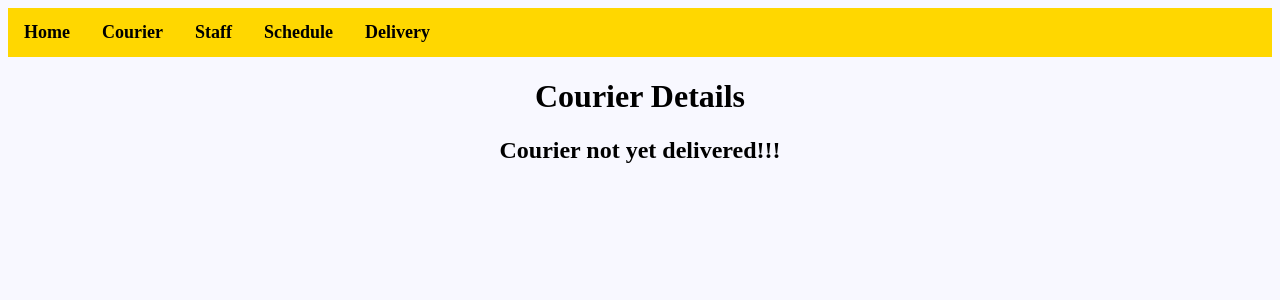
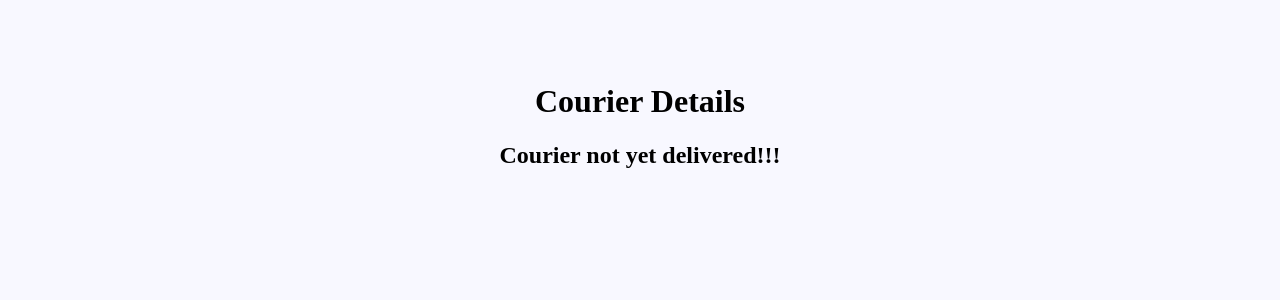
Before and after one commit to subhadippal006/Courier-Management-System, a PHP site: page /dbmsminiproj/track.php in a window 1280 px wide. Shown: the top 300 px of the page. Run offline with PHP 8.4, Linux system fonts and the light colour scheme; data comes from the database, SQL or seed files in the repository; data that the repository does not hold is empty.

Commit message:
final changes

```diff
--- a/track.php
+++ b/track.php
@@ -5,58 +5,8 @@
 table, th, td {
     border: 1px solid black;
 }
-figcaption {
-      color:black;
-      font-style: italic;
-      padding: 5px;
-      text-align: center;
-    }
-    * {
-      box-sizing: border-box;
-    }
 
-    .column {
-      float: left;
-      width: 20%;
-      padding: 20px;
-    }
 
-    /* Clearfix (clear floats) */
-    .row::after {
-      content: "";
-      clear: both;
-      display: table;
-    }
-    </style>
-<style>
-
-   ul {
-     list-style-type: none;
-     margin: 0;
-     padding: 0;
-     overflow:hidden;
-     background-color: #FFD700;
-   }
-
-   li {
-     float: left;
-   }
-
-   li a {
-     display: block;
-     color: black;
-     text-align: center;
-     padding: 14px 16px;
-     font-size: large;
-     text-decoration: none;
-   }
-
-   li a:hover {
-     background-color:ghostwhite;
-   }
-   .checked {
-  color: orange;
-}
 div {
   border: 10px solid black;
   background-color: ghostwhite;
@@ -68,28 +18,12 @@ div {
  body{
                background-color:ghostwhite;
             }
-			.button {
-  background-color:gold;
-  border: none;
-  color: black;
-  padding: 4px 15px;
-  text-align: center;
-  text-decoration: none;
-  display: inline-block;
-  font-size: 16px;
-  margin: 4px 2px;
-  cursor: pointer;
-}
 
 </style>
 <body>
-<ul>
-   <li><a class="active" href="home.html"><b>Home</b></a></li>
-   <li><a href="couriers.html"><b>Courier</b></a></li>
-   <li><a href="staff.html"><b>Staff</b></a></li>
-   <li><a href="schedule.html"><b>Schedule</b></a></li>
-   <li><a href="delivery.html"><b>Delivery</b></a></li>
- </ul>
+<br>
+<br>
+<br>
 <center>
 <h1>Courier Details</h1>
 </center>
```
